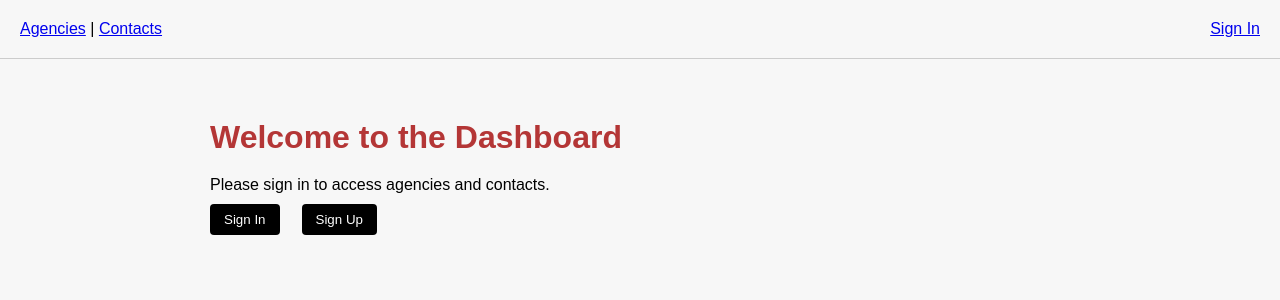
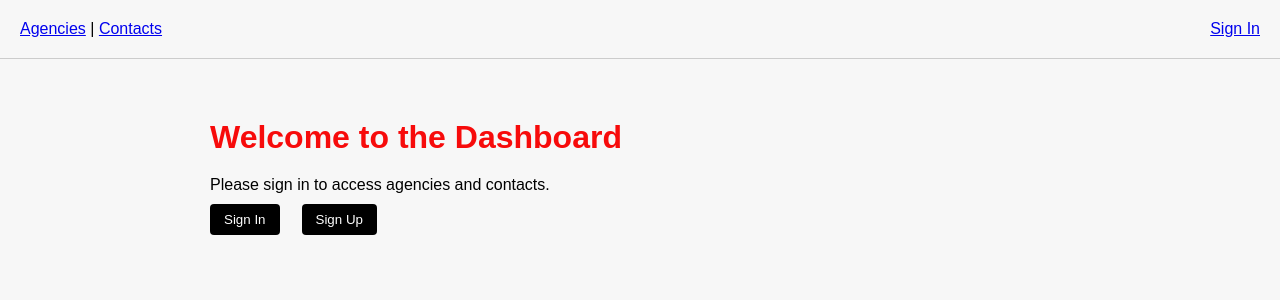
Before and after one commit to namoussa-Hx/nextjs-dashboard, a Next.js app in the folder my-dashboard/: page / in a window 1280 px wide. Shown: the top 300 px of the page. Built offline with nearby package versions, Linux system fonts and the light colour scheme; no server answers.

Commit message:
Change header color from dark red to bright red

```diff
--- a/my-dashboard/src/app/globals.css
+++ b/my-dashboard/src/app/globals.css
@@ -41,7 +41,7 @@ body {
 
 h1, h2 {
   margin-bottom: 20px;
-  color: rgb(180, 54, 54);
+  color: rgb(247, 11, 11);
 }
 .btn-group {
   display: flex;
```
